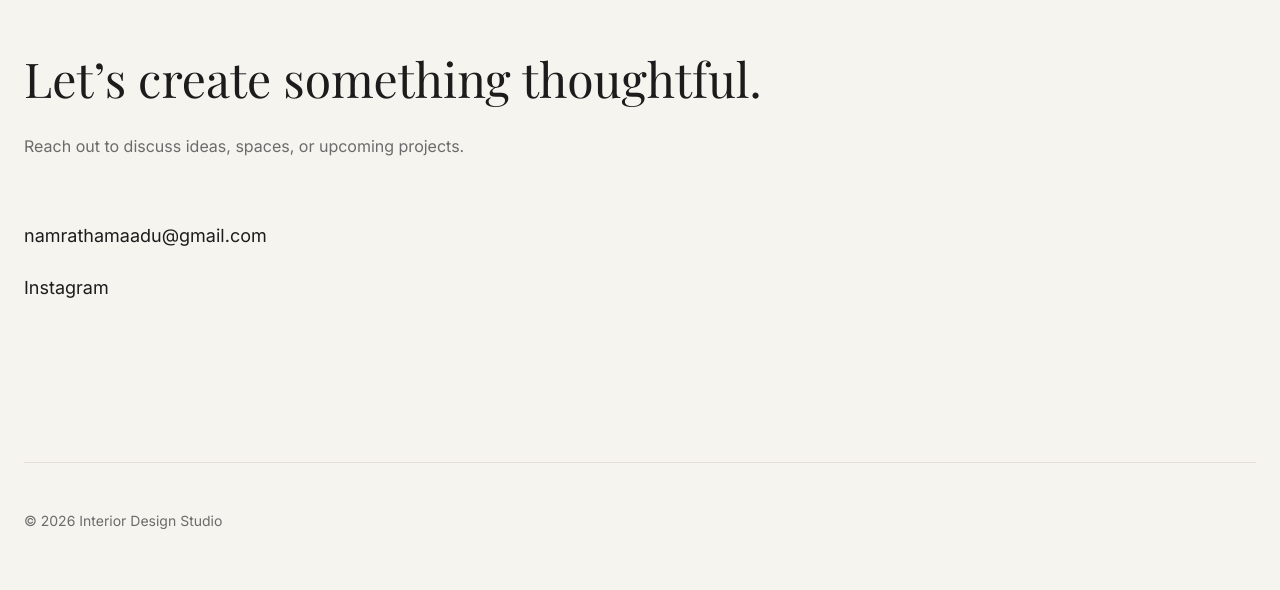
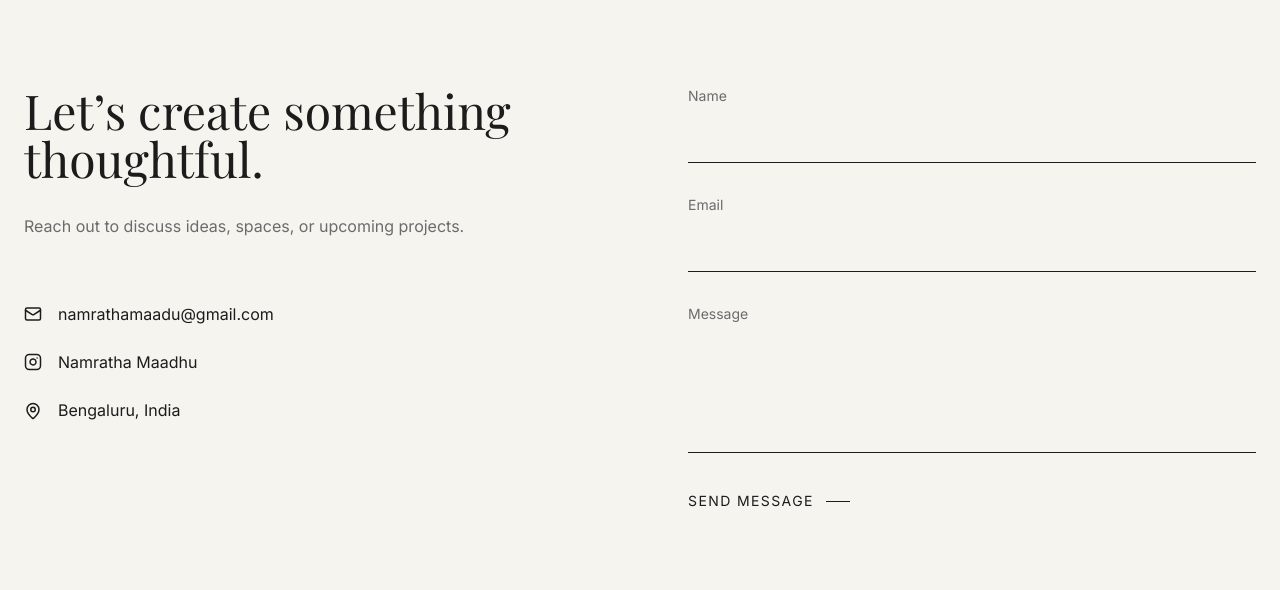
Before and after one commit to AdillSyed/interior-portfolio, a React (Vite) app: page / in a window 1280 px wide. Shown: the part 5310-5900 px from the top of the page. Built offline with nearby package versions, Linux system fonts and the light colour scheme.

Commit message:
Enhance contact section with form, icons, and address

```diff
--- a/package.json
+++ b/package.json
@@ -11,6 +11,7 @@
   },
   "dependencies": {
     "framer-motion": "^12.23.26",
+    "lucide-react": "^0.562.0",
     "react": "^19.2.0",
     "react-dom": "^19.2.0",
     "react-router-dom": "^7.11.0"
--- a/src/components/Contact.jsx
+++ b/src/components/Contact.jsx
@@ -1,16 +1,19 @@
 import { motion } from "framer-motion";
+import { Mail, Instagram, MapPin } from "lucide-react";
 
 const Contact = () => {
   return (
     <section className="bg-[#F6F4EF]">
-      <div className="max-w-7xl mx-auto px-6 py-32">
+      <div className="max-w-7xl mx-auto px-6 py-40">
 
         <motion.div
           initial={{ opacity: 0, y: 24 }}
           whileInView={{ opacity: 1, y: 0 }}
           viewport={{ once: true }}
           transition={{ duration: 0.6, ease: "easeOut" }}
+          className="grid grid-cols-1 md:grid-cols-2 gap-24"
         >
+          <div>
             <h2 className="font-serif text-3xl sm:text-4xl md:text-5xl text-[#1C1C1C]">
               Let’s create something thoughtful.
             </h2>
@@ -19,26 +22,91 @@ const Contact = () => {
               Reach out to discuss ideas, spaces, or upcoming projects.
             </p>
 
-          <div className="mt-16 space-y-6">
+            {/* Contact info */}
+            <div className="mt-16 space-y-6 text-[#1C1C1C]">
+              <div className="flex items-center gap-4">
+                <Mail size={18} />
                 <a
                   href="mailto:namrathamaadu@gmail.com"
-              className="block text-lg text-[#1C1C1C] hover:opacity-70 transition"
+                  className="hover:opacity-70 transition"
                 >
                   namrathamaadu@gmail.com
                 </a>
+              </div>
 
+              <div className="flex items-center gap-4">
+                <Instagram size={18} />
                 <a
                  href="https://www.instagram.com/namratha_maadhu?igsh=MXhqcXM5ZzFod3IxbA=="
                   target="_blank"
                   rel="noopener noreferrer"
-              className="block text-lg text-[#1C1C1C] hover:opacity-70 transition"
+                  className="hover:opacity-70 transition"
                 >
-              Instagram
+                  Namratha Maadhu
                 </a>
               </div>
+
+              <div className="flex items-start gap-4">
+                <MapPin size={18} className="mt-1" />
+                <p>
+                  Bengaluru, India
+                </p>
+              </div>
+            </div>
+          </div>
+
+          <form
+            action="mailto:namrathamaadu@gmail.com"
+            method="POST"
+            encType="text/plain"
+            className="space-y-8"
+          >
+            <div>
+              <label className="block text-sm text-[#6B6B6B] mb-2">
+                Name
+              </label>
+              <input
+                type="text"
+                name="name"
+                required
+                className="w-full bg-transparent border-b border-[#1C1C1C] py-3 focus:outline-none"
+              />
+            </div>
+
+            <div>
+              <label className="block text-sm text-[#6B6B6B] mb-2">
+                Email
+              </label>
+              <input
+                type="email"
+                name="email"
+                required
+                className="w-full bg-transparent border-b border-[#1C1C1C] py-3 focus:outline-none"
+              />
+            </div>
+
+            <div>
+              <label className="block text-sm text-[#6B6B6B] mb-2">
+                Message
+              </label>
+              <textarea
+                name="message"
+                rows="4"
+                required
+                className="w-full bg-transparent border-b border-[#1C1C1C] py-3 focus:outline-none resize-none"
+              />
+            </div>
+
+            <button
+              type="submit"
+              className="inline-flex items-center gap-3 text-sm uppercase tracking-widest text-[#1C1C1C] group"
+            >
+              Send Message
+              <span className="block w-6 h-px bg-[#1C1C1C] transition-all group-hover:w-10" />
+            </button>
+          </form>
         </motion.div>
 
-        {/* Footer */}
         <div className="mt-40 pt-12 border-t border-[#E2DED6]">
           <p className="text-sm text-[#6B6B6B]">
             © {new Date().getFullYear()} Interior Design Studio
```
Also changed, not shown: 1 other file (tests, documents, lock files or other folders). Lines whose indentation alone changed are shown as unchanged.
